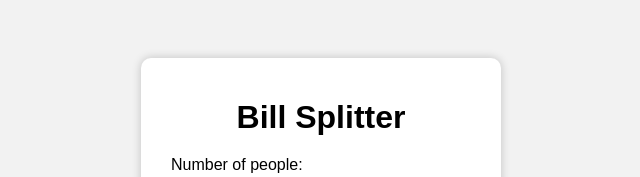
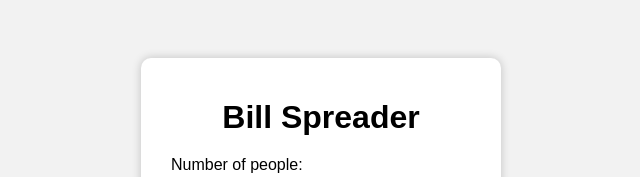
Before and after one commit to hirok08/bill-splitter, a plain HTML site: page index.html in a window 1280 px wide. Shown: the top 177 px of the page, without its empty margins (319-959 px from the left). Drawn offline with Linux system fonts and the light colour scheme.

Commit message:
name-change

```diff
--- a/index.html
+++ b/index.html
@@ -8,7 +8,7 @@
 </head>
 <body>
     <div class="container">
-        <h1>Bill Splitter</h1>
+        <h1>Bill Spreader</h1>
 
         <label for="numPeople">Number of people:</label>
         <input type="number" id="numPeople" min="2">
```
